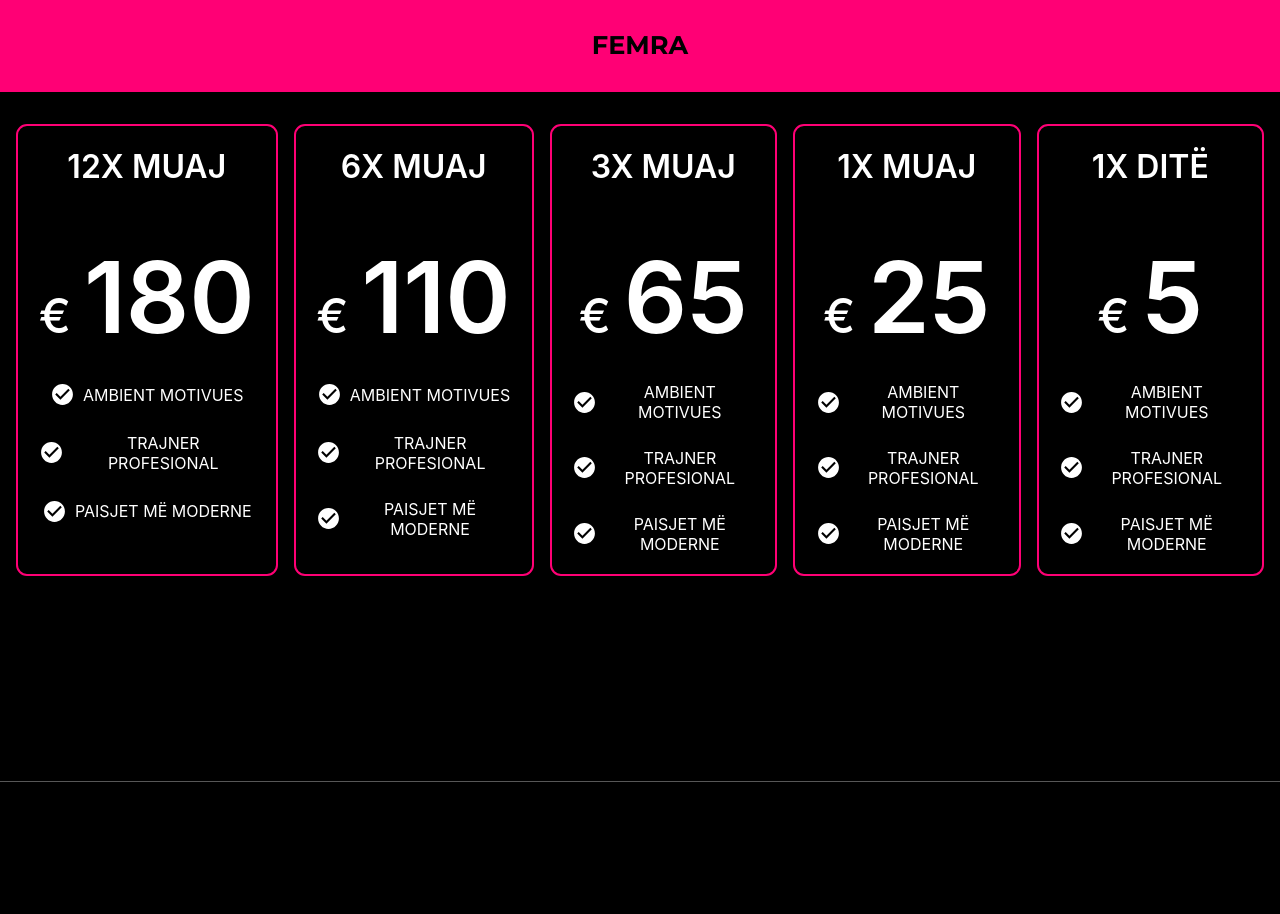
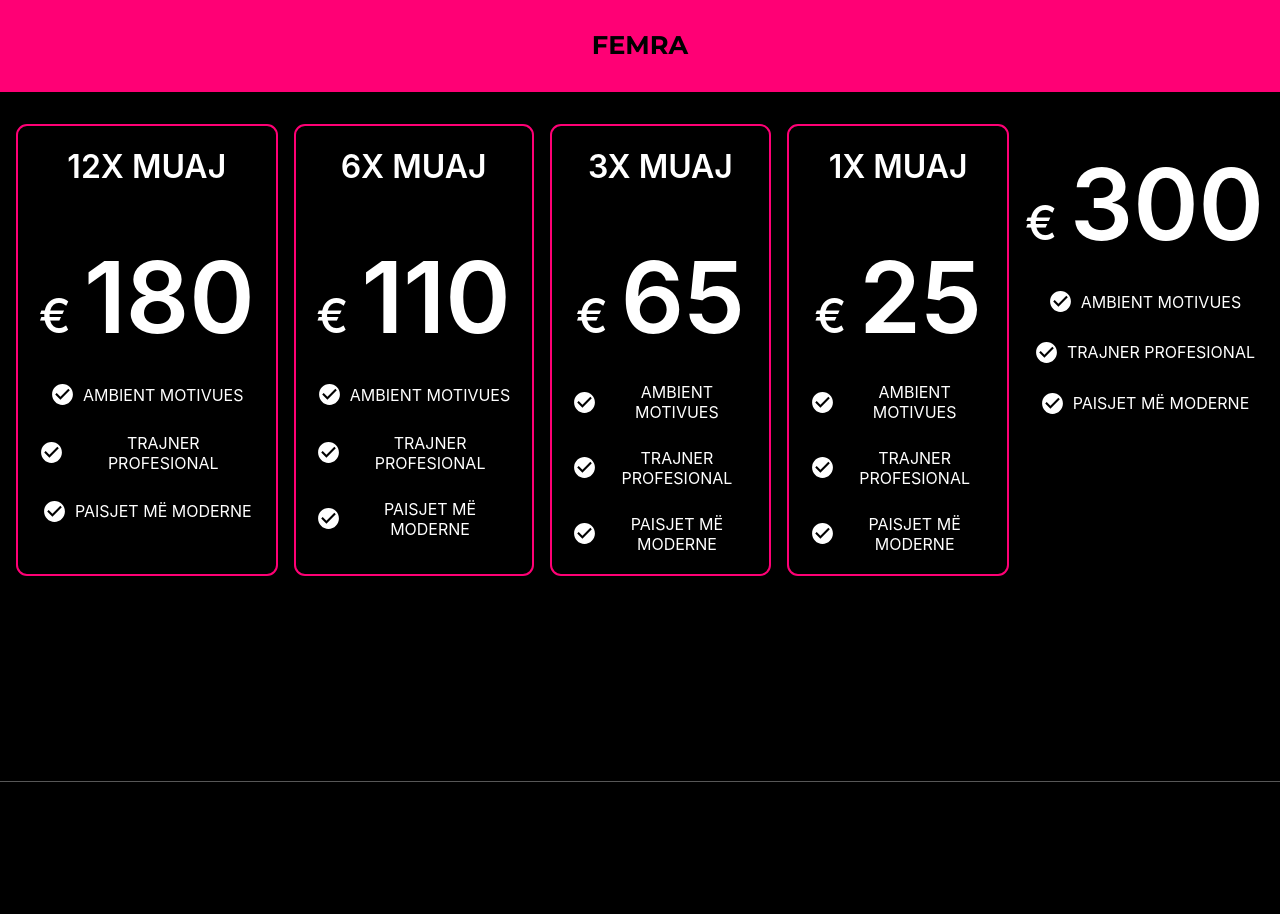
Before and after one commit to ArditDEV/eb7-fitness, a React (Create React App) app: page /ofertat in a window 1280 px wide. Shown: the part 1060-1974 px from the top of the page. Built offline with nearby package versions, Linux system fonts and the light colour scheme; a web font is replaced by a local one.

Commit message:
Update Ofertat.js couple

```diff
--- a/src/components/Ofertat.js
+++ b/src/components/Ofertat.js
@@ -472,11 +472,11 @@ function Ofertat() {
               <p class="plan-textt"></p>
             </header>
           </div>
-          <div class="pricing-plann pricing-plan--completee">
+          <div class="pricing-plann pricing-plan--completee-max">
             <header class="plan-headerr">
-              <p class="plan-namee">1x Ditë</p>
+              <p class="plan-namee-max">12x Muaj për qift</p>
               <p class="plan-pricee">
-                <span>€</span>5
+                <span>€</span>300
               </p>
               <div className="motivation-containerr">
                 <p class="motivation-text">
```
